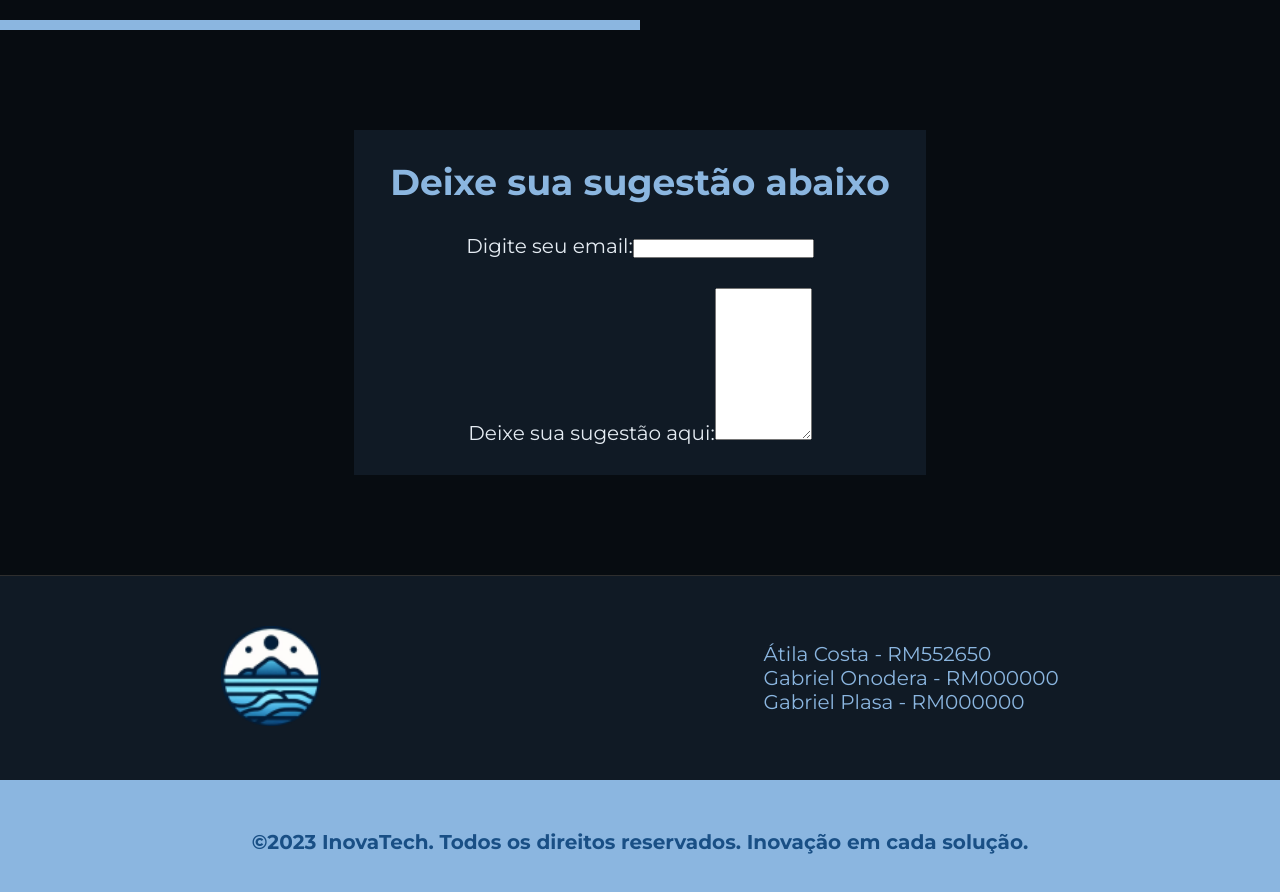
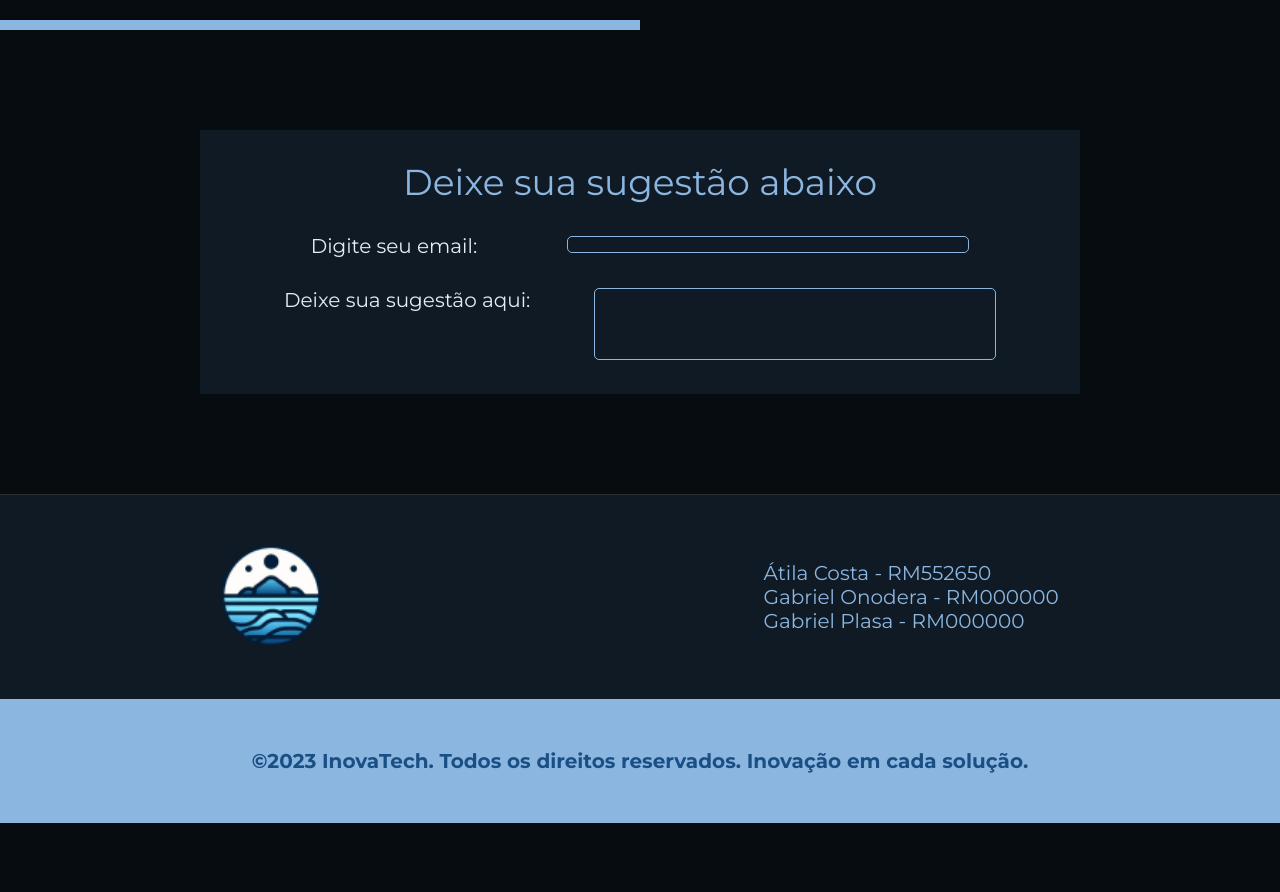
Before and after one commit to AtilaC0st4/OceanInFocus, a Next.js app in the folder oceaninfocus/: page / in a window 1280 px wide. Shown: the part 3200-4092 px from the top of the page. After the commit the page ends 4023 px from the top, so only its background shows below. Built offline with nearby package versions, Linux system fonts and the light colour scheme.

Commit message:
estilizando o form sugestao

```diff
--- a/oceaninfocus/public/estilo/global.css
+++ b/oceaninfocus/public/estilo/global.css
@@ -258,16 +258,45 @@ body {
 
 .form-sugestao{
     padding: 30px;
-    width: 50%;
+    width: 80%;
     background-color: var(--cards);
     display: flex;
     flex-direction: column;
     gap: 30px;
 }
 
+.form-sugestao h2{
+    font-weight: lighter;
+}
+
 .form-sugestao label{
     font-size: 20px;
     color: var(--text);
+    margin-right: 0;
+}
+
+.form-sugestao textarea, input{
+    background-color: var(--cards);
+    border:  1px solid rgb(139, 182, 224);
+    color: var(--text);
+    border-radius: 5px;
+    margin-right: 0;
+}
+
+.form-sugestao textarea {
+    width: 400px;
+    height: 70px;
+    resize: none;
+}
+
+.form-sugestao input{
+    width: 400px;
+}
+
+.campo-form-sugestao{
+    display: flex;
+    gap: 10px;
+    width: 100%;
 }
 
 /* ========================== Footer ========================== */
--- a/oceaninfocus/src/app/componentes/sugestao/sugestao.tsx
+++ b/oceaninfocus/src/app/componentes/sugestao/sugestao.tsx
@@ -11,12 +11,14 @@ const Sugestao = () => {
 
                         <div className="campo-form-sugestao">
                             <label htmlFor="email">Digite seu email:</label>
-                            <input type="email" name="email" required></input>
+                            <div><input type="email" name="email" required></input></div>
+
                         </div>
 
                         <div className="campo-form-sugestao">
                             <label htmlFor="feedback">Deixe sua sugestão aqui:</label>
-                            <textarea name="feedback" id="feedback" rows={10} cols={10}></textarea>
+                            <div><textarea name="feedback" id="feedback" ></textarea></div>
+
                         </div>
 
                     </form>
```
Also changed, not shown: 1 other file (tests, documents, lock files or other folders).
